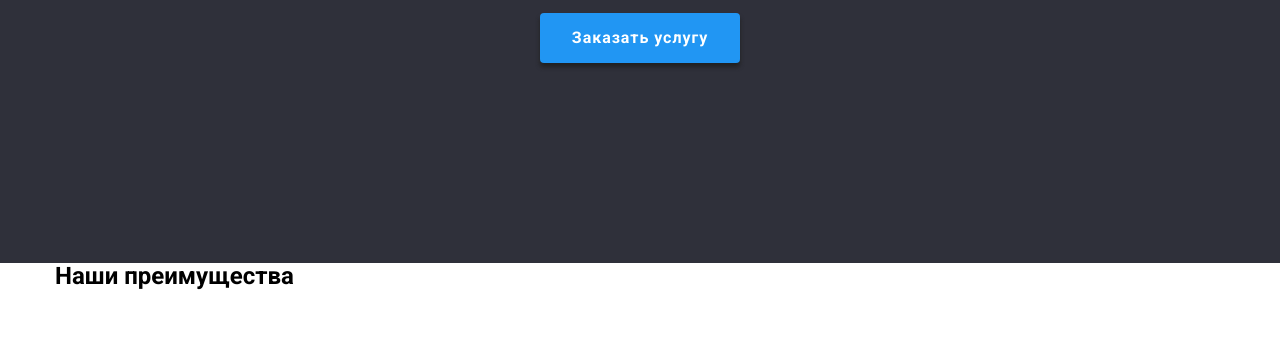
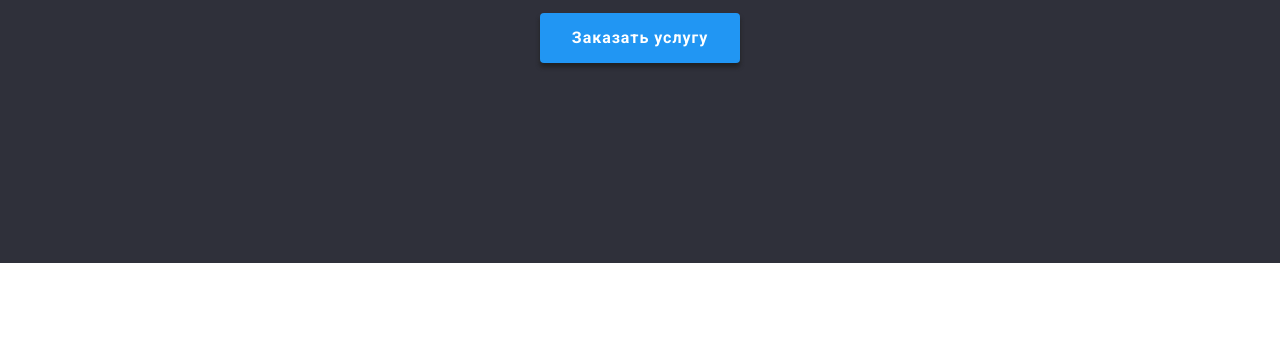
Before and after one commit to Fedor4994/goit-markup-hw-03, a plain HTML site: page index.html in a window 1280 px wide. Shown: the part 359-713 px from the top of the page. Drawn offline with nearby package versions, Linux system fonts and the light colour scheme.

Commit message:
Чинит скрытые заголовки

```diff
--- a/css/styles.css
+++ b/css/styles.css
@@ -33,7 +33,7 @@ body{
         font-family: var(--primary-font);
 }
 
-visually-hidden {
+.visually-hidden {
     position: absolute;
     width: 1px;
     height: 1px;
```
